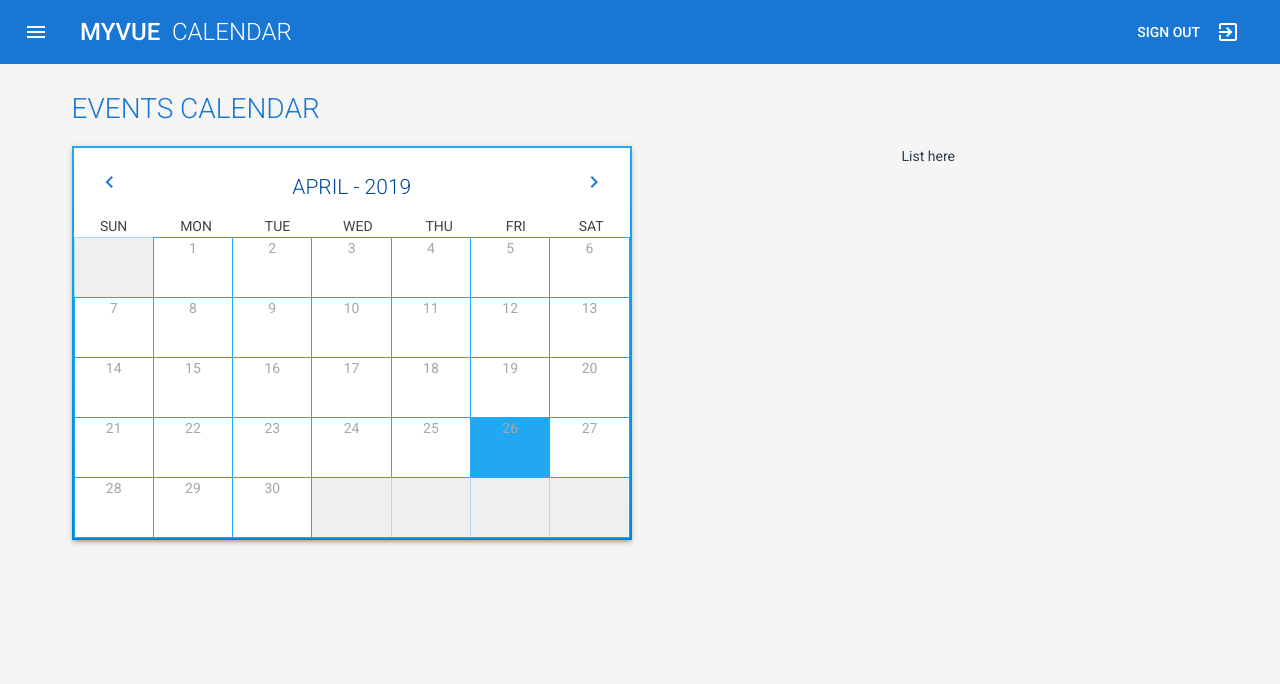
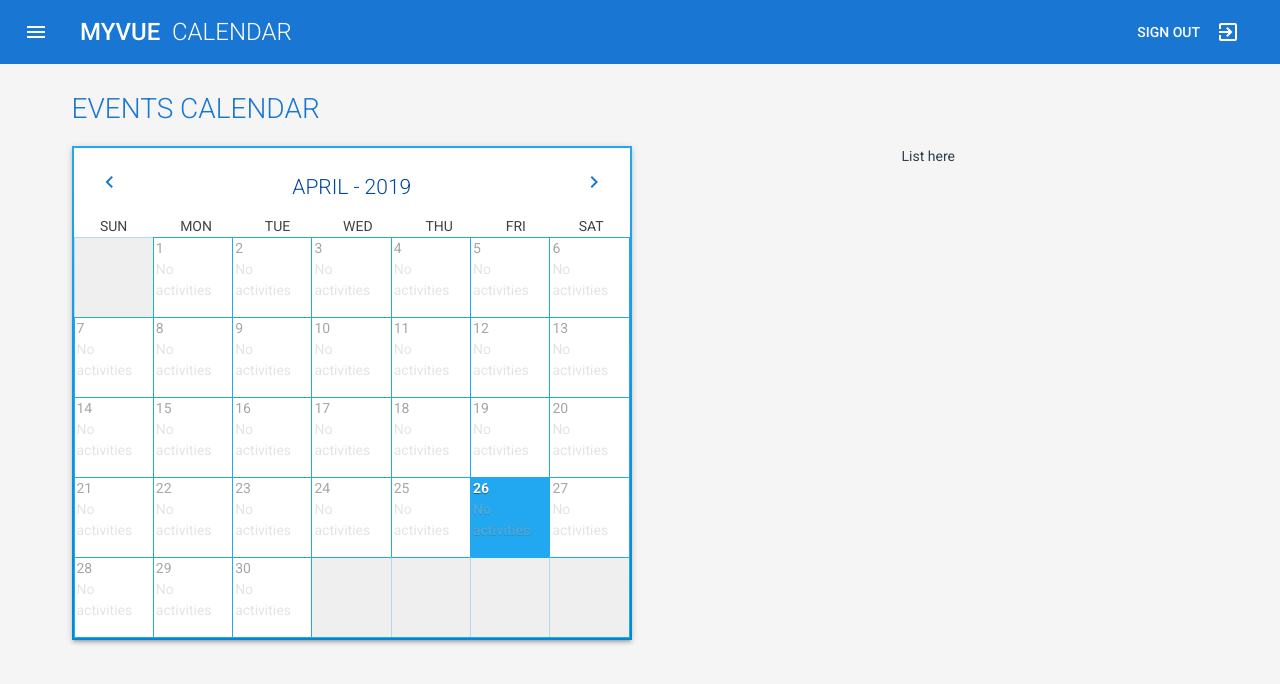
Before and after one commit to riveraser/vue-vuex-interview-project-sergio-rivera, a Vue app: page /#/ in a window 1280 px wide. Shown: the top 684 px of the page. Built offline with nearby package versions, Linux system fonts and the light colour scheme.

Commit message:
add CalendarDay component to interact with dates

```diff
--- /dev/null
+++ b/src/components/calendar/CalendarDay.vue
@@ -0,0 +1,32 @@
+<template>
+  <li class="day-hover">
+    <span class="number">{{currentDate}}</span>
+    <p class="secondary--text text--lighten-4 muted">No activities</p>
+  </li>
+</template>
+
+<script>
+export default {
+  name: "CalendarDay",
+  data: function() {
+    return {};
+  },
+  props: ["currentDate", "activities"]
+};
+</script>
+<style lang="less">
+.day-hover {
+  transition: all 0.3s ease-in-out;
+  cursor: pointer;
+  overflow: hidden;
+  &:hover {
+    background-color: #22a8f14d !important;
+  }
+  p {
+    margin: 0px;
+    &.muted {
+      opacity: 0.3;
+    }
+  }
+}
+</style>
--- a/src/components/calendar/CalendarGrid.vue
+++ b/src/components/calendar/CalendarGrid.vue
@@ -18,14 +18,13 @@
             </ul>
             <ul class="calendar-dates">
               <li class="empty-day" v-for="(blank, index) in monthFirstDay">&nbsp;</li>
-              <li
+              <CalendarDay
                 v-for="(date, index) in monthCountDays"
                 :class="{'current-day': isCurrentDate(date)}"
-                class="secondary--text text--lighten-4 fill-heigth"
+                class="secondary--text text--lighten-4 fill-height"
                 :key="index"
-              >
-                <span>{{date}}</span>
-              </li>
+                :currentDate="date"
+              ></CalendarDay>
               <li
                 class="empty-day bottom"
                 v-for="(blank, index) in monthLastDay"
@@ -40,7 +39,11 @@
 </template>
 <script>
 import moment from "moment";
+import CalendarDay from "./CalendarDay";
+
 export default {
+  name: "CalendarGrid",
+  components: { CalendarDay },
   data: function() {
     return {
       today: moment(),
@@ -70,26 +73,20 @@ export default {
     /** Will fetch the last day of the month so we can paint empty squares at the end of the month*/
     monthLastDay: function() {
       let howManyWeeks = (this.monthFirstDay + this.monthCountDays + 1) / 7;
+      let totalDaysDisplayed = this.monthFirstDay + this.monthCountDays;
 
-      //If Modulo gives us 0 then the days fills the whole week
-      if ((this.monthFirstDay + this.monthCountDays + 1) % 7 == 0) {
-        howManyWeeks = Math.floor(howManyWeeks);
-      } else {
-        //If not then we mus add a whole week
-        howManyWeeks = Math.floor(howManyWeeks) + 1;
+      //Must get residual month + 1 if needed
+      if (!Number.isInteger(howManyWeeks)) {
+        //If Modulo gives us 0 then the days fills the whole week
+        if (totalDaysDisplayed % 7 == 0) {
+          howManyWeeks = Math.floor(howManyWeeks);
+        } else {
+          //If not then we mus add a whole week
+          howManyWeeks = Math.floor(howManyWeeks) + 1;
+        }
       }
-
       let totalDaysToDisplay = howManyWeeks * 7; //Total squares that should be rendered
-
-      //We do not want to render 7 days! in a week that means it will be rendered empty
-      if (
-        totalDaysToDisplay - (this.monthFirstDay + this.monthCountDays) ==
-        7
-      ) {
-        return 0;
-      } else {
-        return totalDaysToDisplay - (this.monthFirstDay + this.monthCountDays);
-      }
+      return totalDaysToDisplay - totalDaysDisplayed;
     },
     day() {
       return this.dateMoment.format("DD");
@@ -166,14 +163,19 @@ export default {
 
       > li {
         width: 14.28%;
-        height: 60px;
+        height: 80px;
         border: 1px solid #22a8f1;
         border-bottom: none;
         border-right: none;
+        text-align: left;
+        padding: 0px 2px;
       }
 
       .current-day {
         background-color: #22a8f1;
+        color: #fff !important;
+        font-weight: 600;
+        text-shadow: 0px 1px 1px rgba(0, 0, 0, 0.4);
       }
       .empty-day {
         background-color: #efefef;
--- a/src/views/Home.vue
+++ b/src/views/Home.vue
@@ -4,10 +4,10 @@
       <v-flex xs12 sm12>
         <h1 class="text-xs-left blue--text text--darken-2 font-weight-light">EVENTS CALENDAR</h1>
       </v-flex>
-      <v-flex xs12 sm6>
+      <v-flex xs12 md6>
         <calendar-grid></calendar-grid>
       </v-flex>
-      <v-flex xs12 sm6>List here</v-flex>
+      <v-flex xs12 md6>List here</v-flex>
     </v-layout>
   </v-container>
 </template>
```
